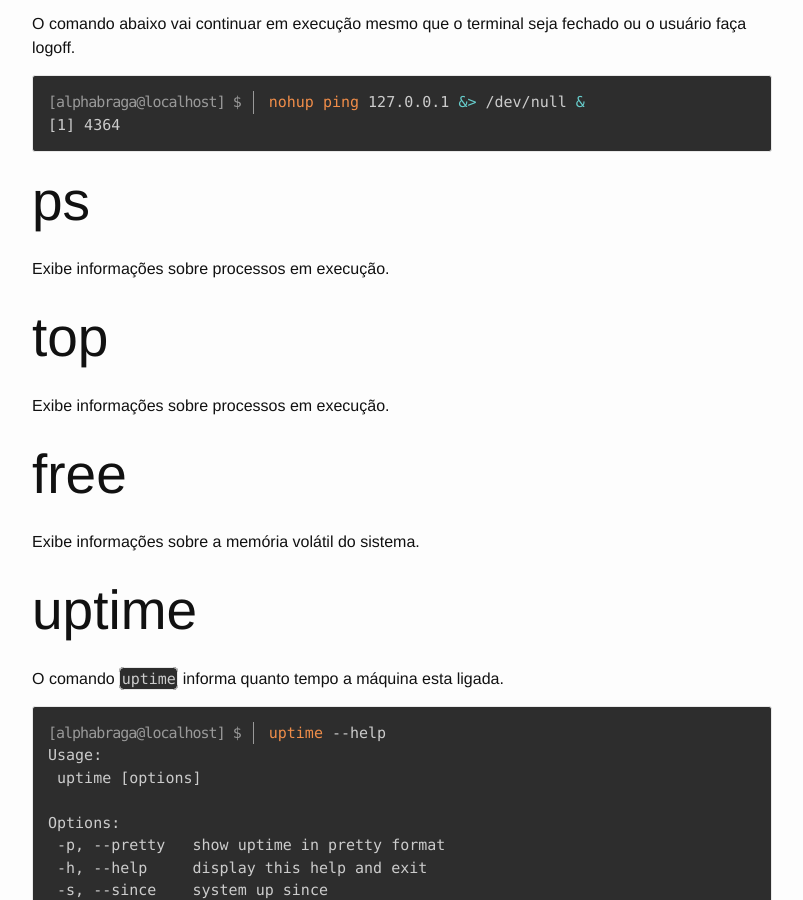
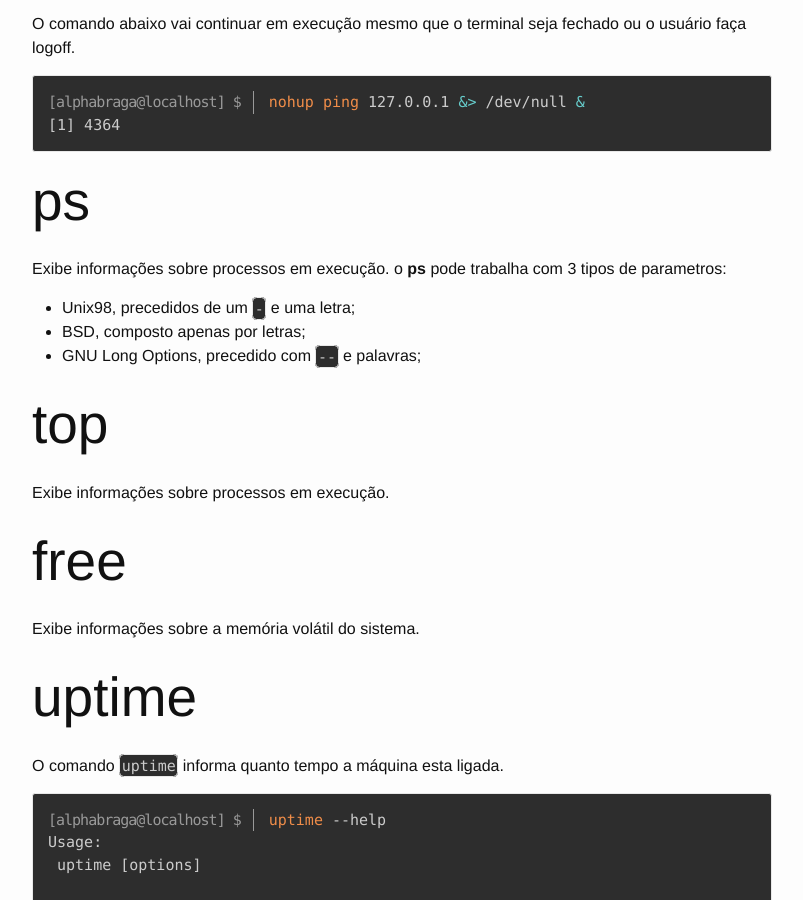
Before and after one commit to alphabraga/lpic1, a Jekyll site: the page built from topicos/103/103-5-criar-monitorar-e-matar-processos.md, in a window 1280 px wide and 900 px high, scrolled down 2978 px. Shown: the whole window, without its empty margins (238-1041 px from the left). Built offline with Jekyll 4.4.1, drawn with Linux system fonts in a browser that asks for light colours.

Commit message:
novidades

```diff
--- a/topicos/103/103-5-criar-monitorar-e-matar-processos.md
+++ b/topicos/103/103-5-criar-monitorar-e-matar-processos.md
@@ -133,7 +133,13 @@ O comando abaixo vai continuar em execução mesmo que o terminal seja fechado o
 
 ## ps
 
-Exibe informações sobre processos em execução.
+Exibe informações sobre processos em execução. o **ps** pode trabalha com 3 tipos de parametros:
+
+* Unix98, precedidos de um `-` e uma letra;
+* BSD, composto apenas por letras;
+* GNU Long Options, precedido com `--` e palavras;
+
+
 
 ## top
 
```
